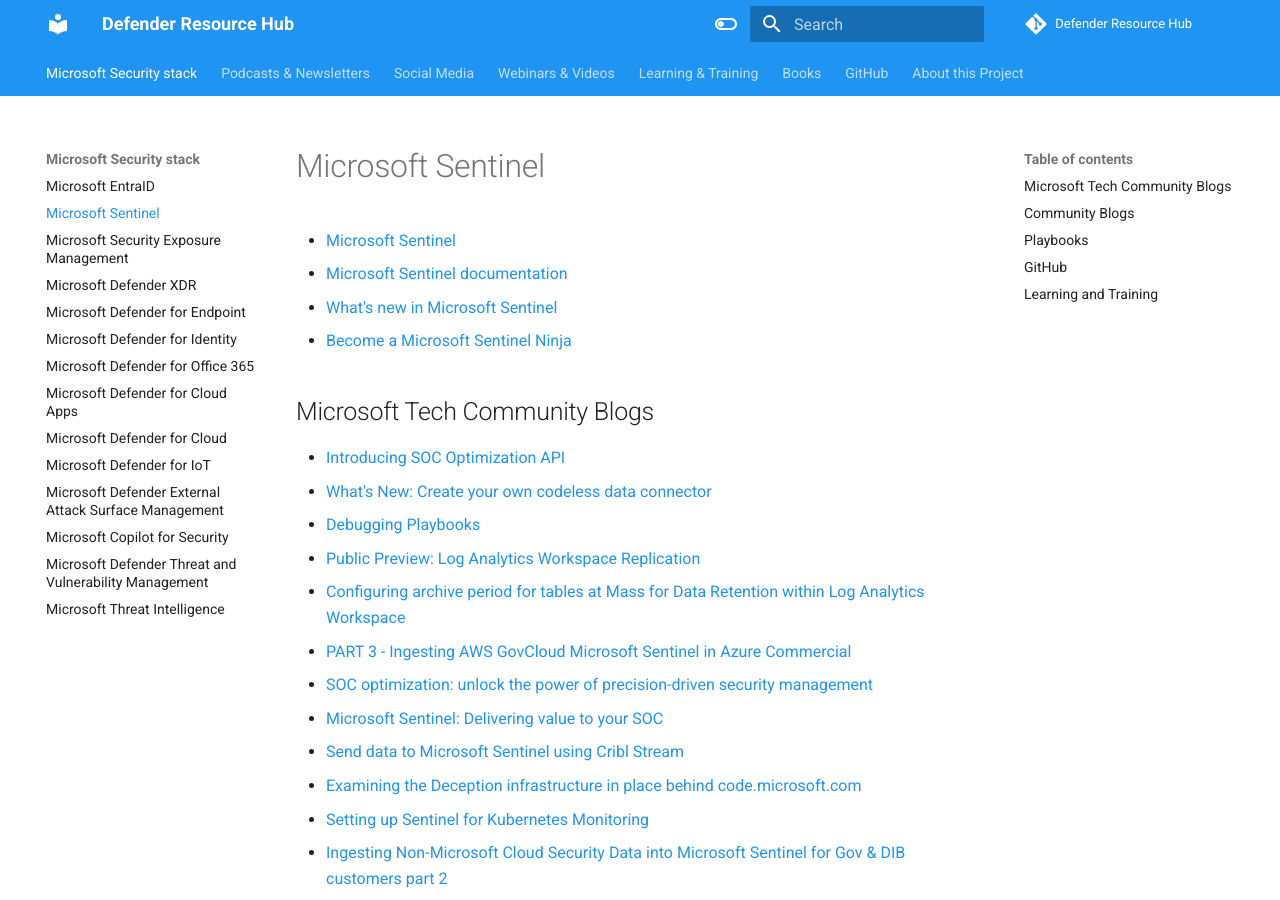
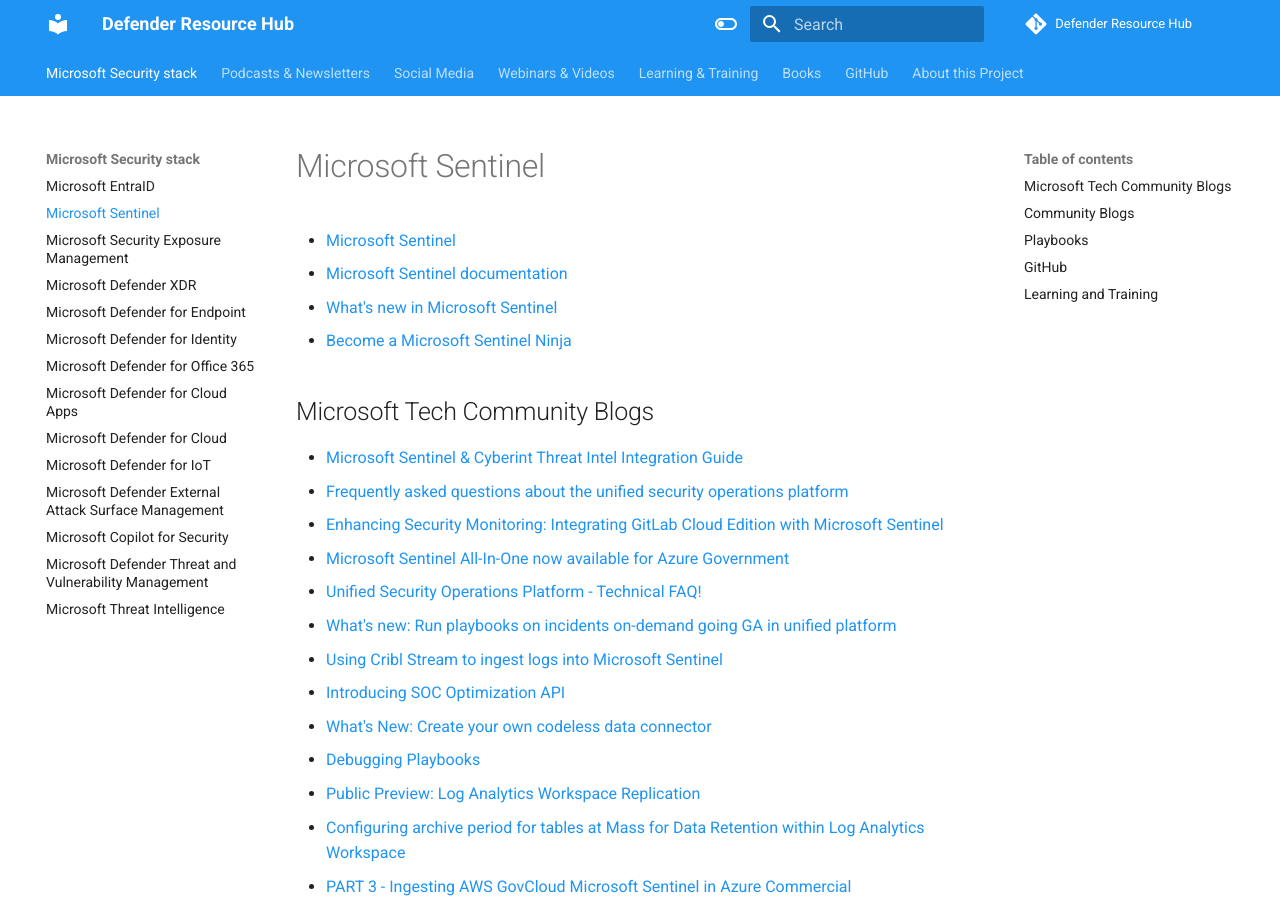
Before and after one commit to alexverboon/DefenderResourceHub, an MkDocs documentation site: the page built from docs/sentinel.md, in a window 1280 px wide and 900 px high. Built offline with MkDocs 1.6.1 and Material for MkDocs 9.7.7, drawn with Linux system fonts in a browser that asks for light colours; comment, search, counter and statistics services are not loaded.

Commit message:
Sentinel Update

```diff
--- a/docs/sentinel.md
+++ b/docs/sentinel.md
@@ -7,6 +7,13 @@
 
 ## Microsoft Tech Community Blogs
 
+- [Microsoft Sentinel & Cyberint Threat Intel Integration Guide](https://techcommunity.microsoft.com/t5/microsoft-sentinel-blog/microsoft-sentinel-amp-cyberint-threat-intel-integration-guide/ba-p/4211883)
+- [Frequently asked questions about the unified security operations platform](https://techcommunity.microsoft.com/t5/microsoft-sentinel-blog/frequently-asked-questions-about-the-unified-security-operations/ba-p/4212048)
+- [Enhancing Security Monitoring: Integrating GitLab Cloud Edition with Microsoft Sentinel](https://techcommunity.microsoft.com/t5/microsoft-sentinel-blog/enhancing-security-monitoring-integrating-gitlab-cloud-edition/ba-p/4208519)
+- [Microsoft Sentinel All-In-One now available for Azure Government](https://techcommunity.microsoft.com/t5/microsoft-sentinel-blog/microsoft-sentinel-all-in-one-now-available-for-azure-government/ba-p/4204981)
+- [Unified Security Operations Platform - Technical FAQ!](https://techcommunity.microsoft.com/t5/microsoft-sentinel-blog/unified-security-operations-platform-technical-faq/ba-p/4189136)
+- [What's new: Run playbooks on incidents on-demand going GA in unified platform](https://techcommunity.microsoft.com/t5/microsoft-sentinel-blog/what-s-new-run-playbooks-on-incidents-on-demand-going-ga-in/ba-p/4188713)
+- [Using Cribl Stream to ingest logs into Microsoft Sentinel](https://techcommunity.microsoft.com/t5/microsoft-sentinel-blog/using-cribl-stream-to-ingest-logs-into-microsoft-sentinel/ba-p/4179790)
 - [Introducing SOC Optimization API](https://techcommunity.microsoft.com/t5/microsoft-sentinel-blog/introducing-soc-optimization-api/ba-p/4176966)
 - [What's New: Create your own codeless data connector](https://techcommunity.microsoft.com/t5/microsoft-sentinel-blog/what-s-new-create-your-own-codeless-data-connector/ba-p/4174439)
 - [Debugging Playbooks](https://techcommunity.microsoft.com/t5/microsoft-sentinel-blog/debugging-playbooks/ba-p/4165374)
```
